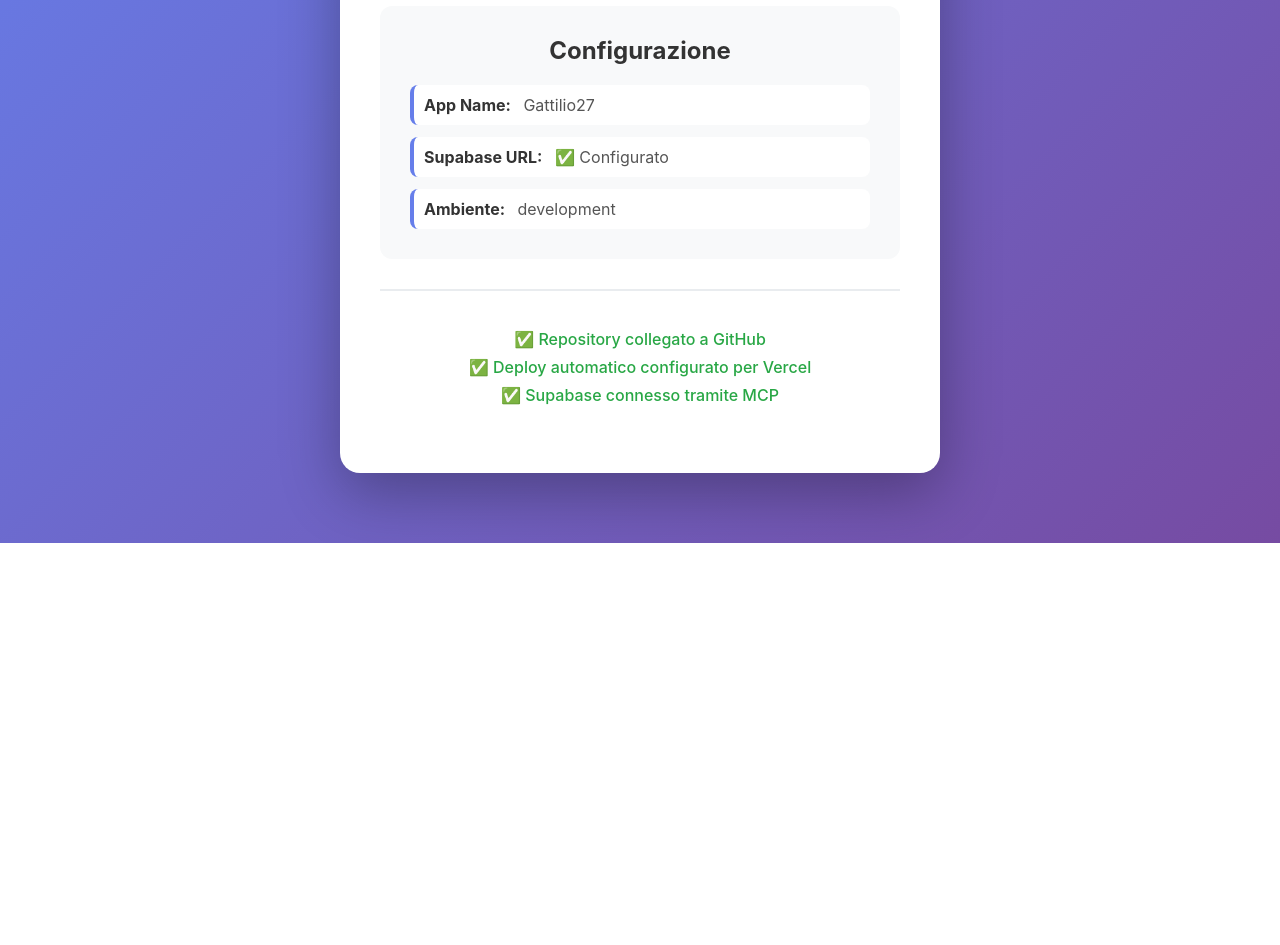
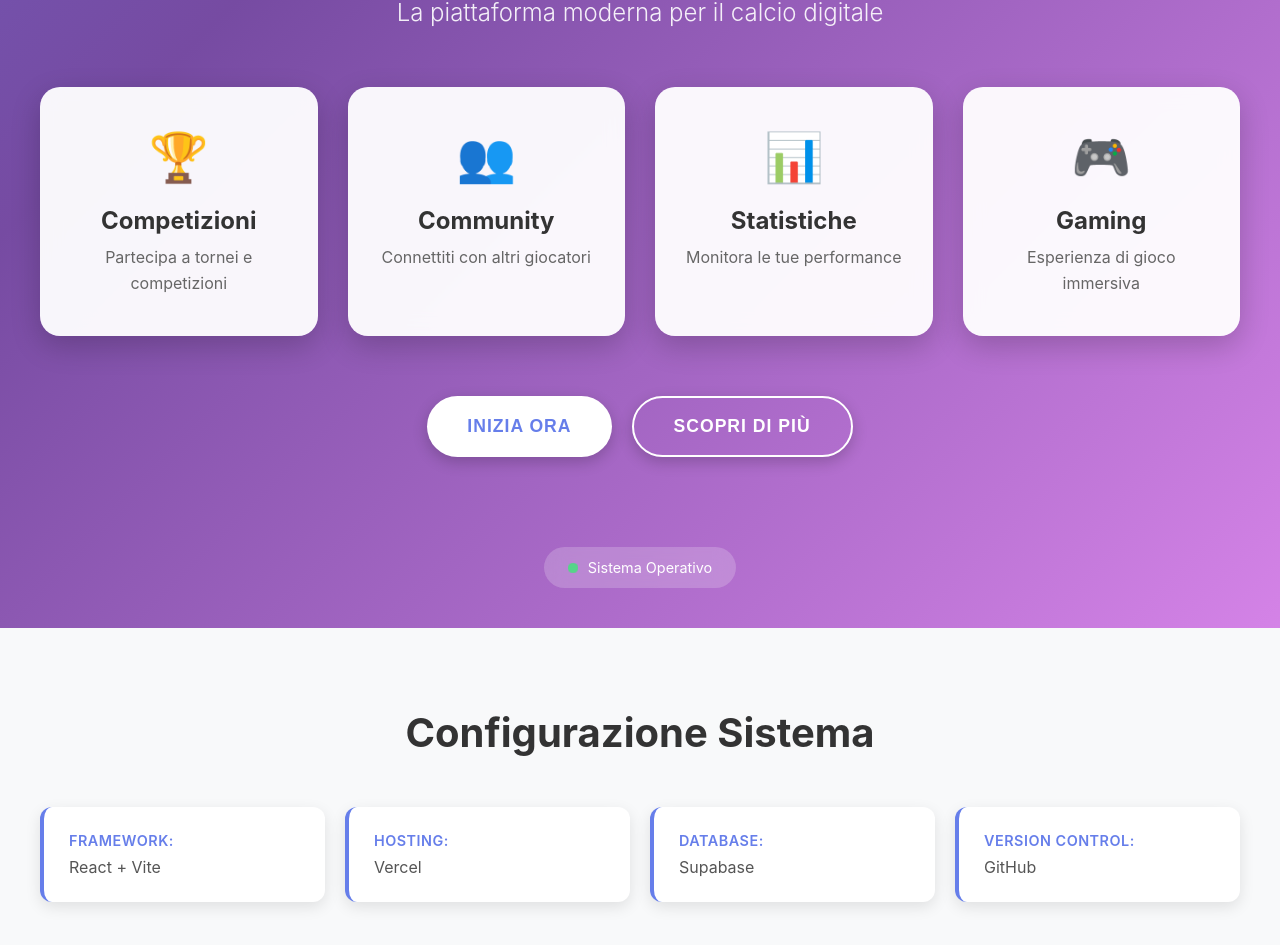
Before and after one commit to aifootballab/Gattilio27, a React (Vite) app: page / in a window 1280 px wide. Shown: the part 257-1202 px from the top of the page. Before the commit the page ends 800 px from the top, so only its background shows below. Built offline with nearby package versions, Linux system fonts and the light colour scheme; no server answers.

Commit message:
feat: nuova landing page eFootball moderna e funzionante

```diff
--- a/src/App.css
+++ b/src/App.css
@@ -1,105 +1,274 @@
 .app {
+  min-height: 100vh;
+  width: 100%;
+  overflow-x: hidden;
+}
+
+.hero-section {
   min-height: 100vh;
   display: flex;
   align-items: center;
   justify-content: center;
-  padding: 20px;
+  padding: 40px 20px;
+  position: relative;
+  background: linear-gradient(135deg, #667eea 0%, #764ba2 50%, #f093fb 100%);
+  background-size: 200% 200%;
+  animation: gradientShift 15s ease infinite;
+}
+
+@keyframes gradientShift {
+  0% {
+    background-position: 0% 50%;
+  }
+  50% {
+    background-position: 100% 50%;
+  }
+  100% {
+    background-position: 0% 50%;
+  }
 }
 
 .container {
-  background: white;
-  border-radius: 20px;
-  padding: 60px 40px;
-  box-shadow: 0 20px 60px rgba(0, 0, 0, 0.3);
-  max-width: 600px;
+  max-width: 1200px;
   width: 100%;
   text-align: center;
-  animation: fadeIn 0.6s ease-in;
+  opacity: 0;
+  transform: translateY(30px);
+  transition: all 0.8s ease;
 }
 
-@keyframes fadeIn {
-  from {
-    opacity: 0;
-    transform: translateY(20px);
+.container.loaded {
+  opacity: 1;
+  transform: translateY(0);
+}
+
+.logo-container {
+  margin-bottom: 60px;
+}
+
+.logo {
+  font-size: 80px;
+  margin-bottom: 20px;
+  animation: bounce 2s ease-in-out infinite;
+  display: inline-block;
+}
+
+@keyframes bounce {
+  0%, 100% {
+    transform: translateY(0);
   }
-  to {
-    opacity: 1;
-    transform: translateY(0);
+  50% {
+    transform: translateY(-20px);
   }
 }
 
 .title {
-  font-size: 3rem;
-  color: #667eea;
+  font-size: 4rem;
+  font-weight: 800;
+  color: white;
+  margin-bottom: 20px;
+  text-shadow: 2px 2px 20px rgba(0, 0, 0, 0.3);
+  letter-spacing: -1px;
+}
+
+.subtitle {
+  font-size: 1.5rem;
+  color: rgba(255, 255, 255, 0.9);
+  font-weight: 300;
+  margin-bottom: 40px;
+}
+
+.features-grid {
+  display: grid;
+  grid-template-columns: repeat(auto-fit, minmax(250px, 1fr));
+  gap: 30px;
+  margin: 60px 0;
+}
+
+.feature-card {
+  background: rgba(255, 255, 255, 0.95);
+  border-radius: 20px;
+  padding: 40px 30px;
+  transition: all 0.3s ease;
+  box-shadow: 0 10px 30px rgba(0, 0, 0, 0.2);
+  backdrop-filter: blur(10px);
+}
+
+.feature-card:hover {
+  transform: translateY(-10px);
+  box-shadow: 0 20px 40px rgba(0, 0, 0, 0.3);
+}
+
+.feature-icon {
+  font-size: 48px;
+  margin-bottom: 20px;
+}
+
+.feature-card h3 {
+  font-size: 1.5rem;
+  color: #333;
   margin-bottom: 10px;
   font-weight: 700;
 }
 
-.subtitle {
-  font-size: 1.2rem;
-  color: #764ba2;
-  margin-bottom: 40px;
-  font-weight: 500;
+.feature-card p {
+  color: #666;
+  font-size: 1rem;
+  line-height: 1.6;
 }
 
-.info-box {
-  background: #f8f9fa;
-  border-radius: 12px;
-  padding: 30px;
-  margin: 30px 0;
-  text-align: left;
+.cta-section {
+  display: flex;
+  gap: 20px;
+  justify-content: center;
+  margin: 50px 0;
+  flex-wrap: wrap;
 }
 
-.info-box h2 {
-  color: #333;
-  margin-bottom: 20px;
-  font-size: 1.5rem;
-  text-align: center;
+.cta-button {
+  padding: 18px 40px;
+  font-size: 1.1rem;
+  font-weight: 600;
+  border: none;
+  border-radius: 50px;
+  cursor: pointer;
+  transition: all 0.3s ease;
+  text-transform: uppercase;
+  letter-spacing: 1px;
+  box-shadow: 0 5px 15px rgba(0, 0, 0, 0.2);
 }
 
-.config-info {
-  display: flex;
-  flex-direction: column;
-  gap: 12px;
+.cta-button:first-child {
+  background: white;
+  color: #667eea;
 }
 
-.config-info p {
+.cta-button:first-child:hover {
+  background: #f8f9fa;
+  transform: translateY(-2px);
+  box-shadow: 0 8px 20px rgba(0, 0, 0, 0.3);
+}
+
+.cta-button.secondary {
+  background: transparent;
+  color: white;
+  border: 2px solid white;
+}
+
+.cta-button.secondary:hover {
+  background: rgba(255, 255, 255, 0.1);
+  transform: translateY(-2px);
+}
+
+.status-badge {
+  display: inline-flex;
+  align-items: center;
+  gap: 10px;
+  background: rgba(255, 255, 255, 0.2);
+  padding: 12px 24px;
+  border-radius: 50px;
+  color: white;
+  font-size: 0.9rem;
+  margin-top: 40px;
+  backdrop-filter: blur(10px);
+}
+
+.status-dot {
+  width: 10px;
+  height: 10px;
+  background: #4ade80;
+  border-radius: 50%;
+  animation: pulse 2s ease-in-out infinite;
+}
+
+@keyframes pulse {
+  0%, 100% {
+    opacity: 1;
+    transform: scale(1);
+  }
+  50% {
+    opacity: 0.7;
+    transform: scale(1.2);
+  }
+}
+
+.info-section {
+  background: #f8f9fa;
+  padding: 80px 20px;
+}
+
+.info-container {
+  max-width: 1200px;
+  margin: 0 auto;
+}
+
+.info-container h2 {
+  font-size: 2.5rem;
+  color: #333;
+  text-align: center;
+  margin-bottom: 50px;
+  font-weight: 700;
+}
+
+.config-grid {
+  display: grid;
+  grid-template-columns: repeat(auto-fit, minmax(250px, 1fr));
+  gap: 20px;
+}
+
+.config-item {
+  background: white;
+  padding: 25px;
+  border-radius: 12px;
+  box-shadow: 0 5px 15px rgba(0, 0, 0, 0.1);
+  border-left: 4px solid #667eea;
+  transition: all 0.3s ease;
+}
+
+.config-item:hover {
+  transform: translateX(5px);
+  box-shadow: 0 8px 20px rgba(0, 0, 0, 0.15);
+}
+
+.config-item strong {
+  color: #667eea;
+  font-weight: 600;
+  display: block;
+  margin-bottom: 8px;
+  font-size: 0.9rem;
+  text-transform: uppercase;
+  letter-spacing: 0.5px;
+}
+
+.config-item {
   color: #555;
   font-size: 1rem;
-  padding: 10px;
-  background: white;
-  border-radius: 8px;
-  border-left: 4px solid #667eea;
-}
-
-.config-info strong {
-  color: #333;
-  margin-right: 8px;
-}
-
-.status {
-  margin-top: 30px;
-  padding-top: 30px;
-  border-top: 2px solid #e9ecef;
-}
-
-.status-text {
-  color: #28a745;
-  font-size: 1rem;
-  margin: 8px 0;
-  font-weight: 500;
 }
 
 @media (max-width: 768px) {
-  .container {
-    padding: 40px 20px;
-  }
-
   .title {
-    font-size: 2rem;
+    font-size: 2.5rem;
   }
 
   .subtitle {
-    font-size: 1rem;
+    font-size: 1.2rem;
+  }
+
+  .features-grid {
+    grid-template-columns: 1fr;
+    gap: 20px;
+  }
+
+  .cta-section {
+    flex-direction: column;
+    align-items: stretch;
+  }
+
+  .cta-button {
+    width: 100%;
+  }
+
+  .logo {
+    font-size: 60px;
   }
 }
--- a/src/App.jsx
+++ b/src/App.jsx
@@ -1,29 +1,75 @@
-import React from 'react'
+import React, { useState, useEffect } from 'react'
 import './App.css'
 
 function App() {
-  const appName = import.meta.env.VITE_APP_NAME || 'Gattilio27'
-  const supabaseUrl = import.meta.env.VITE_SUPABASE_URL || ''
+  const [isLoaded, setIsLoaded] = useState(false)
+
+  useEffect(() => {
+    setIsLoaded(true)
+  }, [])
 
   return (
     <div className="app">
-      <div className="container">
-        <h1 className="title">Benvenuto Gattilio</h1>
-        <p className="subtitle">Plattaforma eFootball</p>
+      <div className="hero-section">
+        <div className={`container ${isLoaded ? 'loaded' : ''}`}>
+          <div className="logo-container">
+            <div className="logo">⚽</div>
+            <h1 className="title">eFootball Platform</h1>
+            <p className="subtitle">La piattaforma moderna per il calcio digitale</p>
+          </div>
 
-        <div className="info-box">
-          <h2>Configurazione</h2>
-          <div className="config-info">
-            <p><strong>App Name:</strong> {appName}</p>
-            <p><strong>Supabase URL:</strong> {supabaseUrl ? '✅ Configurato' : '❌ Non configurato'}</p>
-            <p><strong>Ambiente:</strong> {import.meta.env.MODE || 'development'}</p>
+          <div className="features-grid">
+            <div className="feature-card">
+              <div className="feature-icon">🏆</div>
+              <h3>Competizioni</h3>
+              <p>Partecipa a tornei e competizioni</p>
+            </div>
+            <div className="feature-card">
+              <div className="feature-icon">👥</div>
+              <h3>Community</h3>
+              <p>Connettiti con altri giocatori</p>
+            </div>
+            <div className="feature-card">
+              <div className="feature-icon">📊</div>
+              <h3>Statistiche</h3>
+              <p>Monitora le tue performance</p>
+            </div>
+            <div className="feature-card">
+              <div className="feature-icon">🎮</div>
+              <h3>Gaming</h3>
+              <p>Esperienza di gioco immersiva</p>
+            </div>
+          </div>
+
+          <div className="cta-section">
+            <button className="cta-button">Inizia Ora</button>
+            <button className="cta-button secondary">Scopri di Più</button>
+          </div>
+
+          <div className="status-badge">
+            <span className="status-dot"></span>
+            <span>Sistema Operativo</span>
           </div>
         </div>
+      </div>
 
-        <div className="status">
-          <p className="status-text">✅ Repository collegato a GitHub</p>
-          <p className="status-text">✅ Deploy automatico configurato per Vercel</p>
-          <p className="status-text">✅ Supabase connesso tramite MCP</p>
+      <div className="info-section">
+        <div className="info-container">
+          <h2>Configurazione Sistema</h2>
+          <div className="config-grid">
+            <div className="config-item">
+              <strong>Framework:</strong> React + Vite
+            </div>
+            <div className="config-item">
+              <strong>Hosting:</strong> Vercel
+            </div>
+            <div className="config-item">
+              <strong>Database:</strong> Supabase
+            </div>
+            <div className="config-item">
+              <strong>Version Control:</strong> GitHub
+            </div>
+          </div>
         </div>
       </div>
     </div>
```
